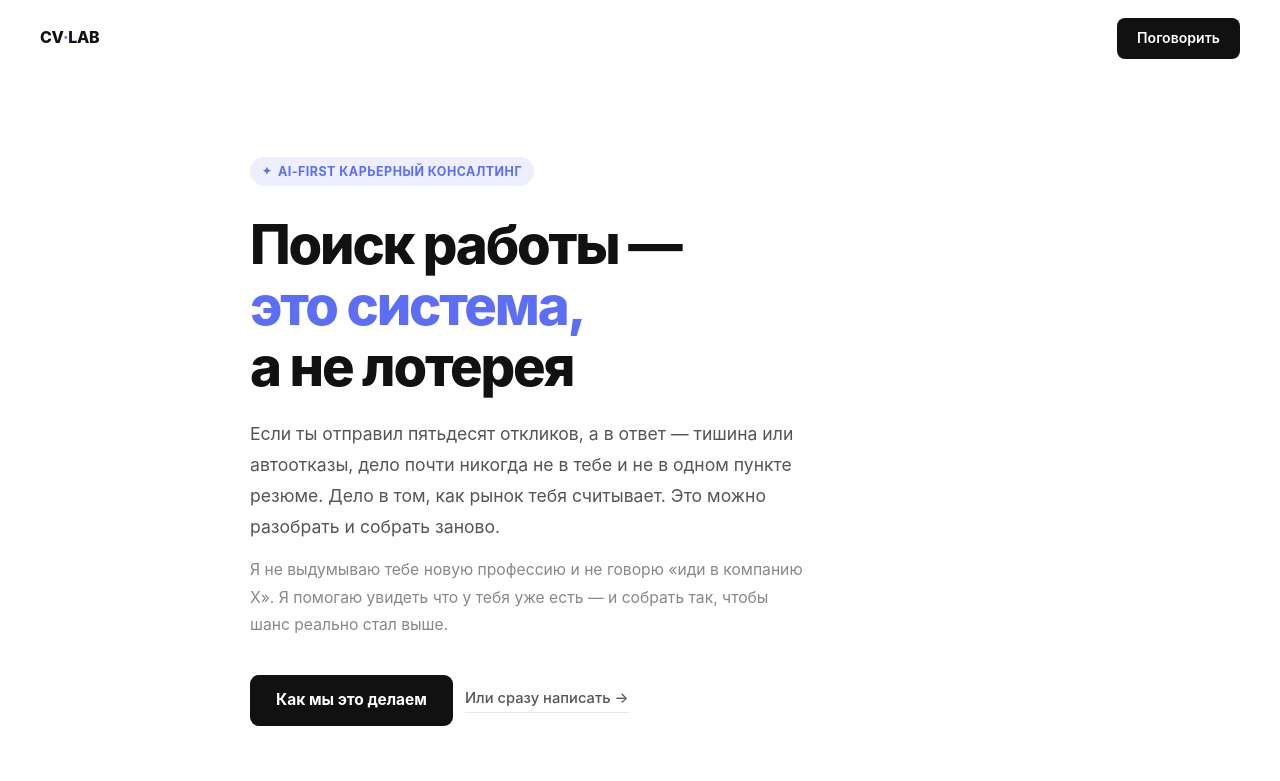
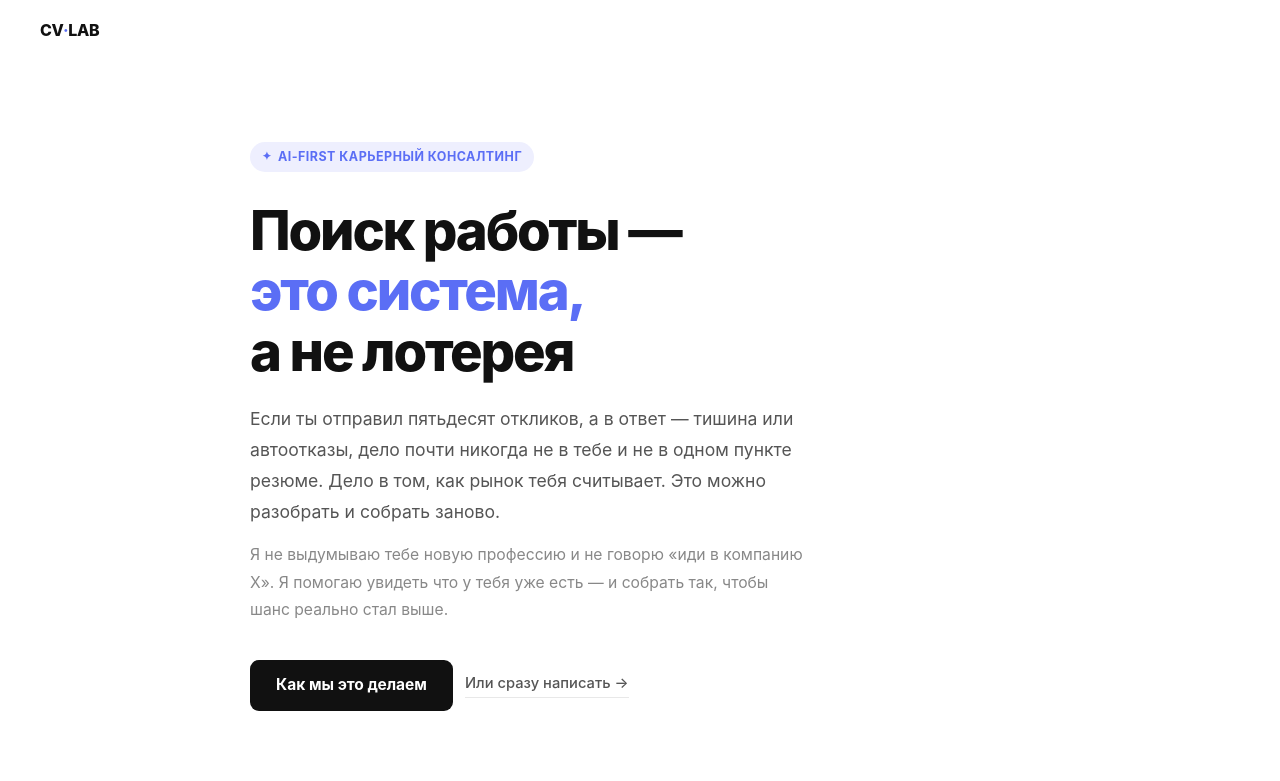
Before and after one commit to Ksen-Kas/cvlab, a plain HTML site: page index.html in a window 1280 px wide. Shown: the top 781 px of the page. Drawn offline with Linux system fonts and the light colour scheme.

Commit message:
Убрана кнопка «Поговорить» из навигации
Дублировала CTA в нижнем блоке, тон формальнее остального лендинга.

Co-Authored-By: Claude Opus 4.7 (1M context) <noreply@anthropic.com>

```diff
--- a/index.html
+++ b/index.html
@@ -411,7 +411,6 @@
 
 <nav>
   <a href="#" class="logo">CV<span class="dot">·</span>LAB</a>
-  <a href="#contact" class="nav-cta">Поговорить</a>
 </nav>
 
 <div class="hero">
```
